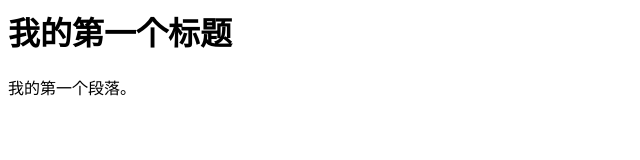
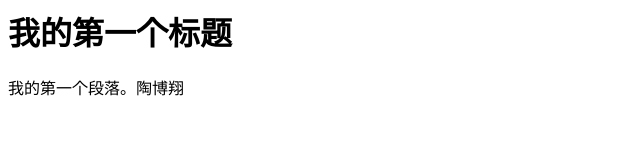
Before and after one commit to CtrlFlow-2026/CtrlFlow-2026.github.io, a plain HTML site: page index.html in a window 1280 px wide. Shown: the full height of the page, 0-640 px from the left. Drawn offline with Linux system fonts and the light colour scheme.

Commit message:
Update index.html

```diff
--- a/index.html
+++ b/index.html
@@ -3,7 +3,7 @@
 
 <h1>我的第一个标题</h1>
 
-<p>我的第一个段落。</p>
+<p>我的第一个段落。陶博翔</p>
 
 </body>
 </html>
```
